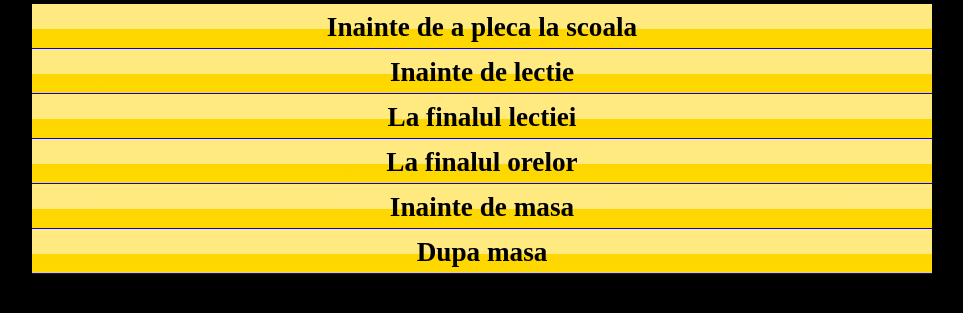
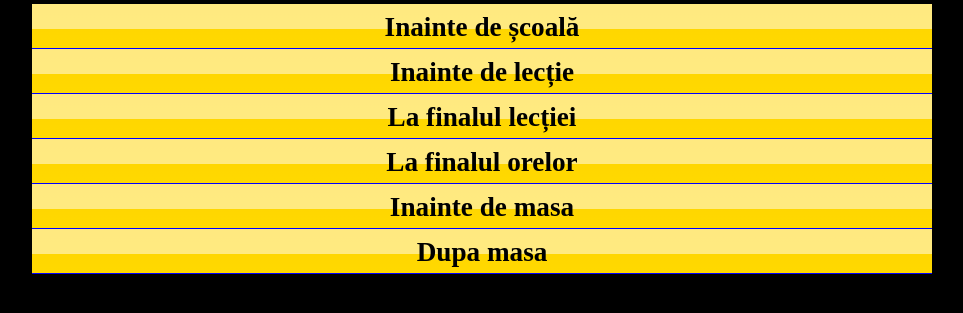
Before and after one commit to Cristiangorjeanul/rugaciuni, a plain HTML site: page index.html in a window 1280 px wide. Shown: the part 183-496 px from the top of the page, without its empty margins (158-1121 px from the left). Drawn offline with nearby package versions, Linux system fonts and the light colour scheme.

Commit message:
Change text

```diff
--- a/index.html
+++ b/index.html
@@ -24,7 +24,7 @@
         <h1>Rugăciunile elevilor</h1>
         <dl>
             <dt>
-                Inainte de a pleca la scoala
+                Inainte de școală
             </dt>
             <dd>
                 Doamne Iisuse Hristoase, Fiul lui Dumnezeu, pentru rugăciunile Preacuratei Maicii Tale și ale tuturor
@@ -73,7 +73,7 @@
                 pe noi. Amin.<br>
             </dd>
             <dt>
-                Inainte de lectie
+                Inainte de lecție
             </dt>
             <dd>
                 Doamne Iisuse Hristoase, Fiul lui Dumnezeu, pentru rugăciunile Preacuratei Maicii Tale și ale tuturor
@@ -119,7 +119,7 @@
                 pe noi. Amin.<br>
             </dd>
             <dt>
-                La finalul lectiei
+                La finalul lecției
             </dt>
             <dd>
                 Axionul Maicii Domnului<br>
```
